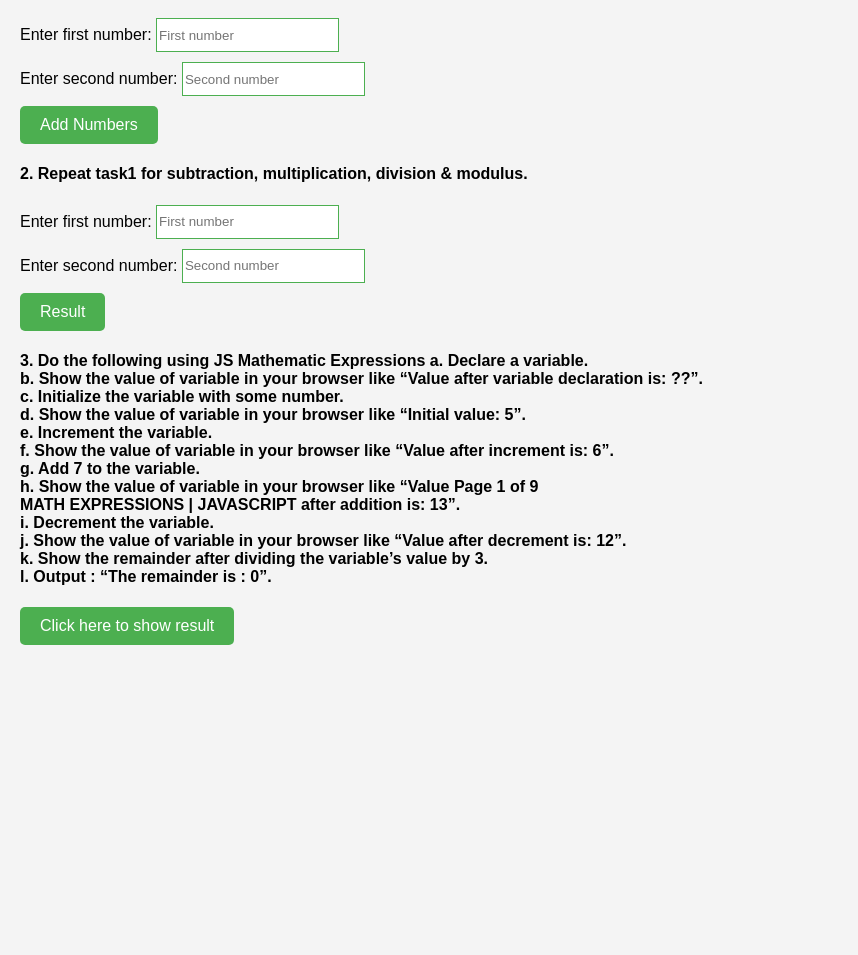
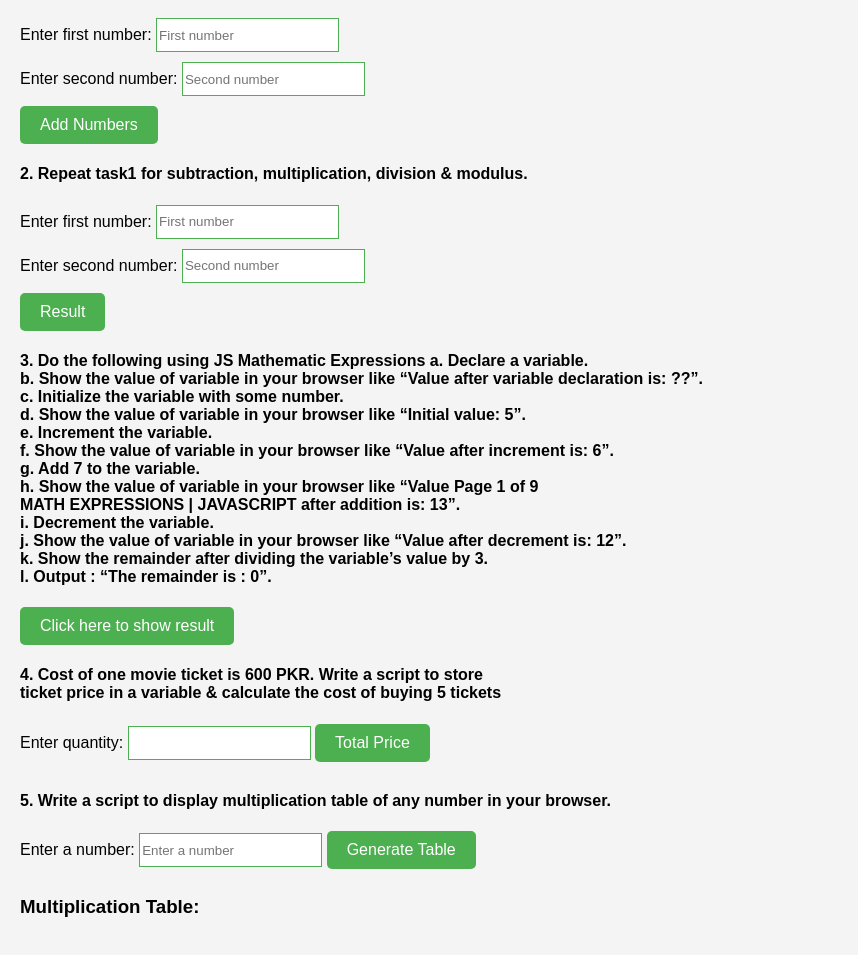
Before and after one commit to Moizkazmi245/JS-Assignments, a plain HTML site: page Assignment 5/index.html in a window 1280 px wide. Shown: the part 121-1076 px from the top of the page, without its empty margins (0-858 px from the left). Before the commit the page ends 807 px from the top, so only its background shows below. Drawn offline with Linux system fonts and the light colour scheme.

Commit message:
half  compeleted

```diff
--- a/Assignment 5/app.js
+++ b/Assignment 5/app.js
@@ -83,3 +83,46 @@ var remainder = myVar % 3;
 
 document.getElementById('output').innerHTML += "The remainder is: " + remainder;
 }
+
+
+// 4. Cost of one movie ticket is 600 PKR. Write a script to
+// store
+// ticket price in a variable & calculate the cost of buying 5
+// tickets
+
+var totalPrice = document.querySelector('#totalPrice');
+var number3 = document.querySelector('#number3')
+var price = 600;
+
+function totalPriceofTicket() {
+    var totalPriceTicket = +price * +number3.value
+
+    totalPrice.innerHTML = "The total amount is " + totalPriceTicket + " PKR";
+}
+
+
+// 5. Write a script to display multiplication table of any
+// number in your browser.
+
+function generateTable() {
+    var num = document.querySelector('#number').value;
+    var tableDiv = document.querySelector('#table');
+
+
+    var tableHTML = `
+        <ul>
+            <li>${num} x 1 = ${num * 1}</li>
+            <li>${num} x 2 = ${num * 2}</li>
+            <li>${num} x 3 = ${num * 3}</li>
+            <li>${num} x 4 = ${num * 4}</li>
+            <li>${num} x 5 = ${num * 5}</li>
+            <li>${num} x 6 = ${num * 6}</li>
+            <li>${num} x 7 = ${num * 7}</li>
+            <li>${num} x 8 = ${num * 8}</li>
+            <li>${num} x 9 = ${num * 9}</li>
+            <li>${num} x 10 = ${num * 10}</li>
+        </ul>
+    `;
+
+    tableDiv.innerHTML = tableHTML;
+}
--- a/Assignment 5/index.html
+++ b/Assignment 5/index.html
@@ -67,6 +67,30 @@
     <h4 id="output"></h4>
 </div>
 
+
+<div>
+  <h4>4. Cost of one movie ticket is 600 PKR. Write a script to
+    store <br>
+    ticket price in a variable & calculate the cost of buying 5
+    tickets</h4>
+    <label for="">Enter quantity:</label>
+    <input type="number" id="number3">
+    <button class="button" onclick="totalPriceofTicket()">Total Price</button>
+    <h4 id="totalPrice"></h4>
+</div>
+
+<div>
+  <h4>5. Write a script to display multiplication table of any
+    number in your browser.</h4>
+
+    <label for="number">Enter a number:</label>
+    <input type="number" id="number" placeholder="Enter a number">
+    <button class="button" onclick="generateTable()">Generate Table</button>
+
+    <h3>Multiplication Table:</h3>
+    <h4 id="table"></h4>
+</div>
+
     <script src="./app.js"></script>
   </body>
 </html>
--- a/Assignment 5/style.css
+++ b/Assignment 5/style.css
@@ -30,3 +30,7 @@ input {
     margin-top: 20px;
     font-weight: bold;
 }
+
+ul li {
+    list-style: none;
+}
```
